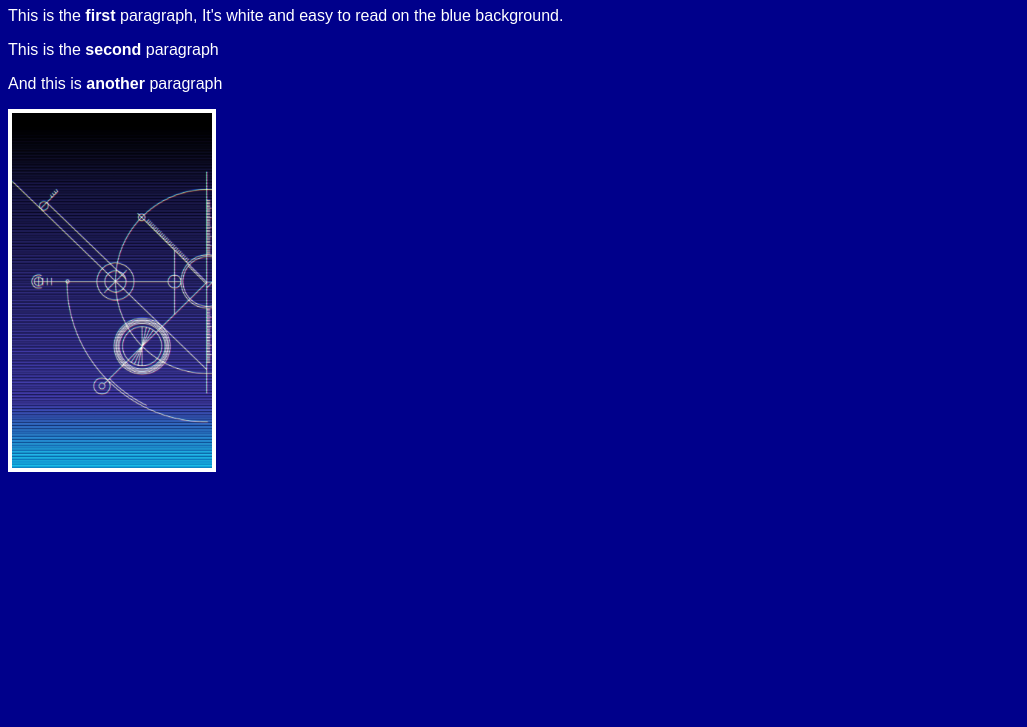
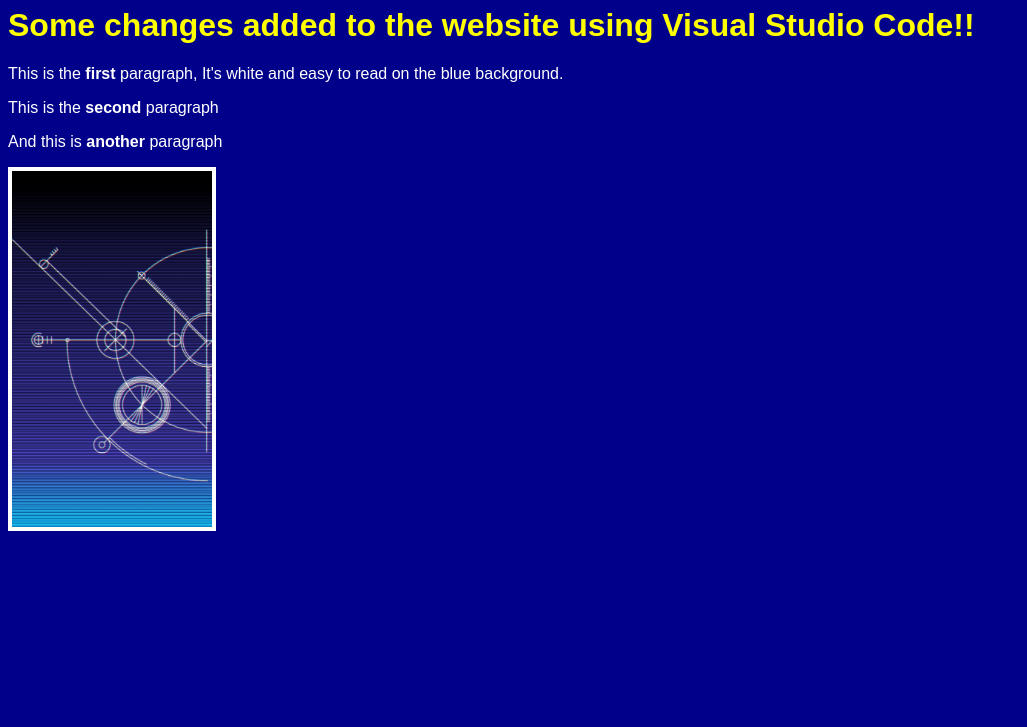
Before and after one commit to helloShreyasJ/ApacheWebsite, a plain HTML site: page index.html in a window 1280 px wide. Shown: the part 73-800 px from the top of the page, without its empty margins (0-1027 px from the left). Drawn offline with Linux system fonts and the light colour scheme.

Commit message:
Added changes to the website using VSCode

```diff
--- a/index.html
+++ b/index.html
@@ -26,6 +26,7 @@
  </head>
  <body>
   <h1>My Blue Page</h1>
+  <h1>Some changes added to the website using Visual Studio Code!!</h1>
   <p>This is the <span>first</span> paragraph, It's white and easy to read on the blue background. </p>
   <p>This is the <span>second</span> paragraph</p>
   <p>And this is <span>another</span> paragraph</p>
```
